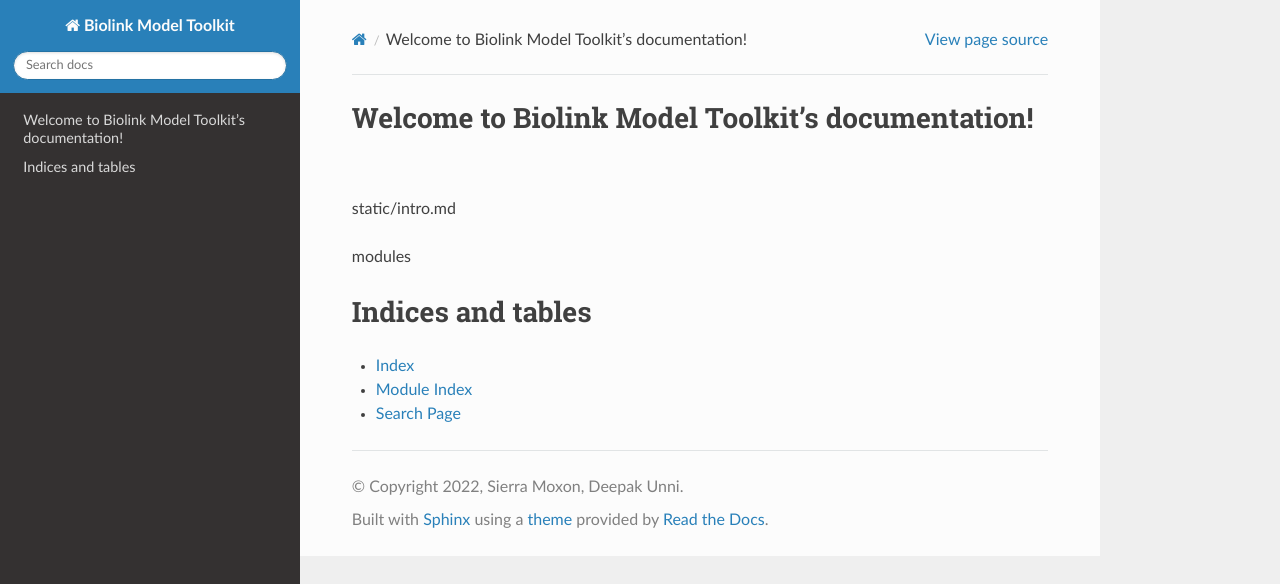
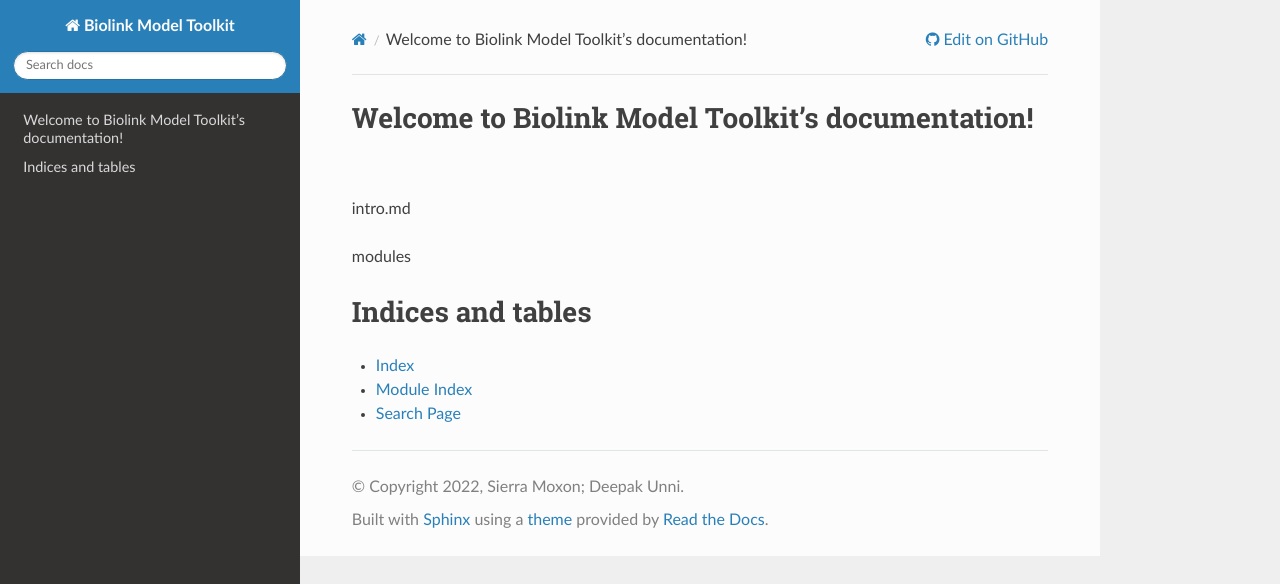
Before and after one commit to biolink/biolink-model-toolkit, a Sphinx documentation site: the page built from docs/index.rst, in a window 1280 px wide. Shown: the top 584 px of the page. Built offline with Sphinx 7.4.7 and the Read the Docs theme 2.0.0, drawn with Linux system fonts in a browser that asks for light colours; some of the changed lines change nothing that is shown.

```diff
--- a/docs/conf.py
+++ b/docs/conf.py
@@ -11,15 +11,15 @@
 sys.path.insert(0, os.path.abspath('../..'))
 
 project = 'Biolink Model Toolkit'
-copyright = '2022, Sierra Moxon, Deepak Unni'
-author = 'Sierra Moxon, Deepak Unni'
-release = '0.8.7'
+copyright = '2022, Sierra Moxon; Deepak Unni'
+author = 'Sierra Moxon; Deepak Unni'
+release = '0.8.12'
 
 # -- General configuration ---------------------------------------------------
 # https://www.sphinx-doc.org/en/master/usage/configuration.html#general-configuration
 
 extensions = [
-'sphinx.ext.autodoc',
+   'sphinx.ext.autodoc',
    'sphinx.ext.githubpages',
    'sphinx_rtd_theme',
    'recommonmark'
@@ -35,3 +35,12 @@
 
 html_theme = 'sphinx_rtd_theme'
 html_static_path = ['_static']
+
+html_context = {
+    # "github_url": "https://github.com", # or your GitHub Enterprise interprise
+    "github_user": "bmt",
+    "github_repo": "biolink-model-toolkit",
+    "github_version": "master/docs/",
+    "display_github": True,  # Add 'Edit on Github' link instead of 'View page source'
+    "conf_py_path": "/master/docs/", # Path in the checkout to the docs root
+}
--- a/docs/index.rst
+++ b/docs/index.rst
@@ -11,7 +11,7 @@
    :caption: Contents:
 
 
-static/intro.md
+intro.md
 
 modules
 
```
Also changed, not shown: 3 other files.
